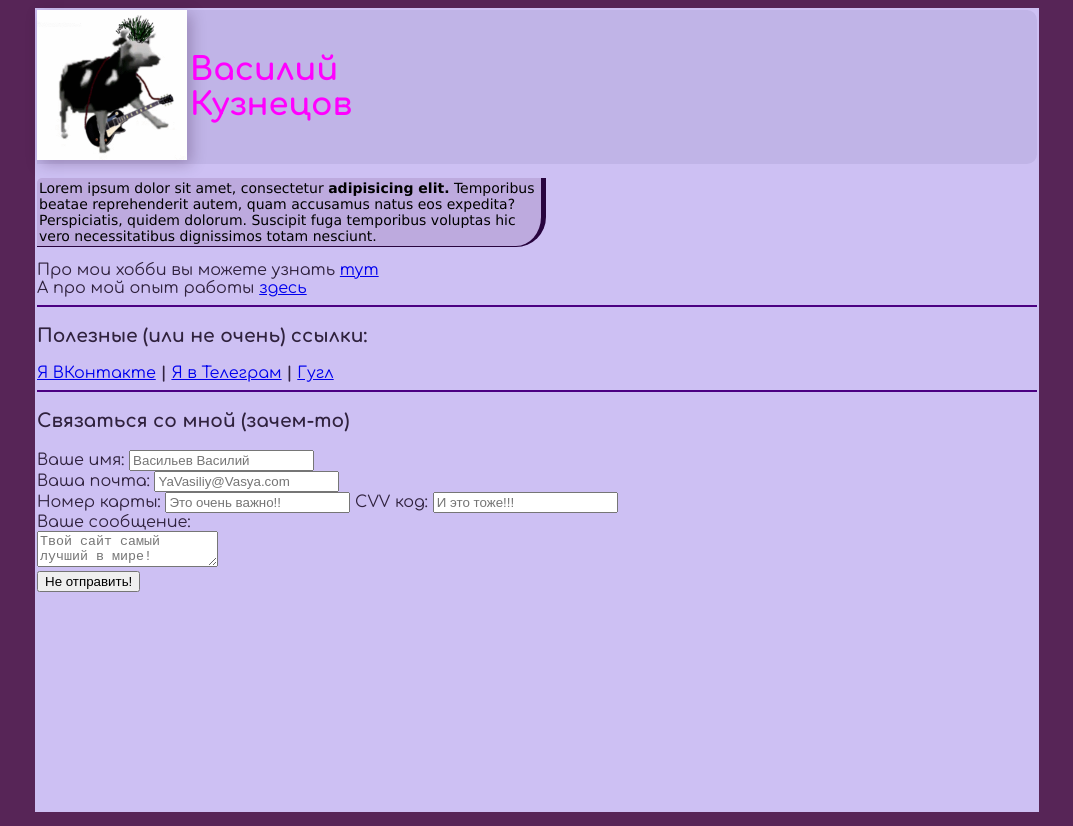
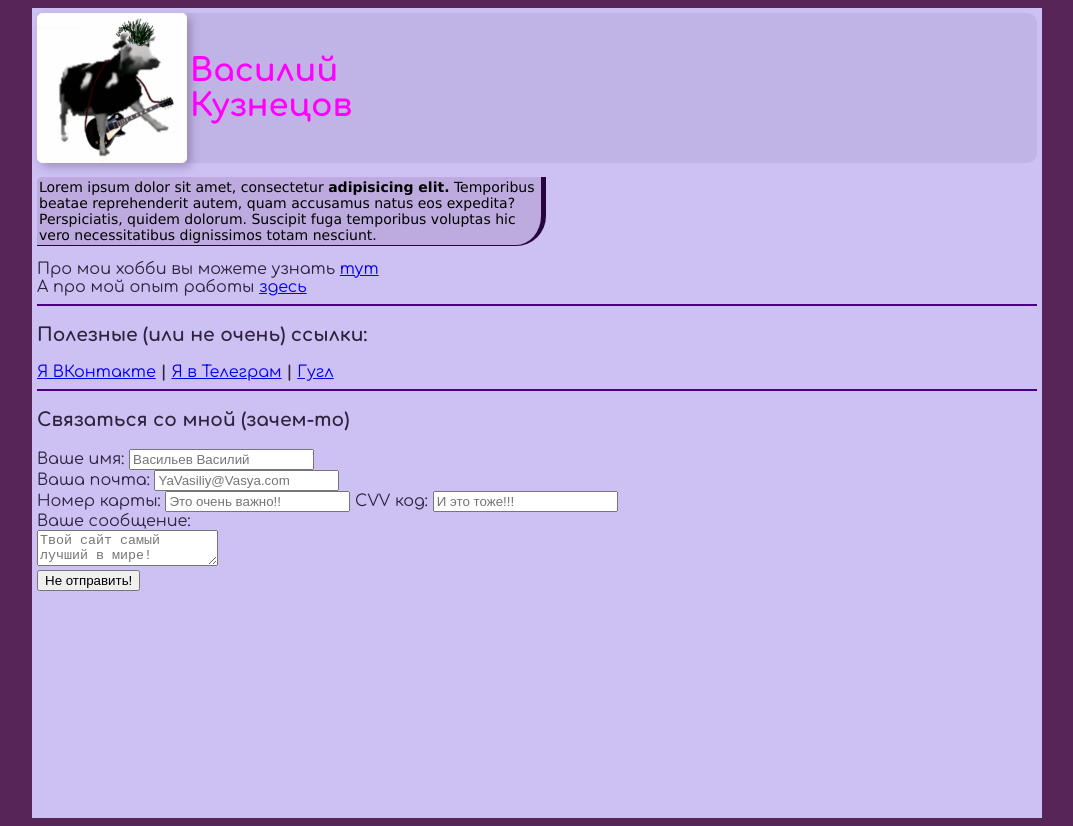
Before and after one commit to A1RBALL/BestSite, a plain HTML site: page index.html in a window 1280 px wide. Shown: the whole page, without its empty margins (103-1176 px from the left). Drawn offline with Linux system fonts and the light colour scheme.

Commit message:
Add files via upload

```diff
--- a/Style.css
+++ b/Style.css
@@ -30,6 +30,7 @@ body {
     background-color: rgba(32, 35, 87, 0.075);
     border-top-right-radius: 10px;
     border-bottom-right-radius: 10px;
+    max-height: 150px;
 }
 #MyName{
     align-self: center;
@@ -40,9 +41,10 @@ body {
     height: 100vh;
     margin: auto;
     background-color: rgb(205, 192, 243);
-    padding:2px;
+    padding:5px;
 }
 
 #Ppic{
-    box-shadow: 4px 4px 14px rgba(37, 5, 40, 0.25);
+    box-shadow: 4px 4px 10px rgba(37, 5, 40, 0.25);
+    border-radius: 5px;
 }
--- a/index.html
+++ b/index.html
@@ -9,7 +9,7 @@
 <body>
     <div class="container">
         <div class="name">
-            <a href="index.html"><img src="Images/artworks-9AeWIsQOn59I07hH-eQDSCQ-t500x500.png" alt="Аватарка" width="150" id="Ppic"></a>
+            <a href="index.html"><img src="Images/artworks-9AeWIsQOn59I07hH-eQDSCQ-t500x500.png" alt="Аватарка" width="150" height="150" id="Ppic"></a>
             <h1 id="MyName">Василий <br> Кузнецов</h1>
         </div>
         <p class="card">Lorem ipsum dolor sit amet, consectetur <strong>adipisicing elit.</strong> Temporibus beatae reprehenderit autem, quam accusamus natus eos expedita? Perspiciatis, quidem dolorum. Suscipit fuga temporibus voluptas hic vero necessitatibus dignissimos totam nesciunt.</p>
```
